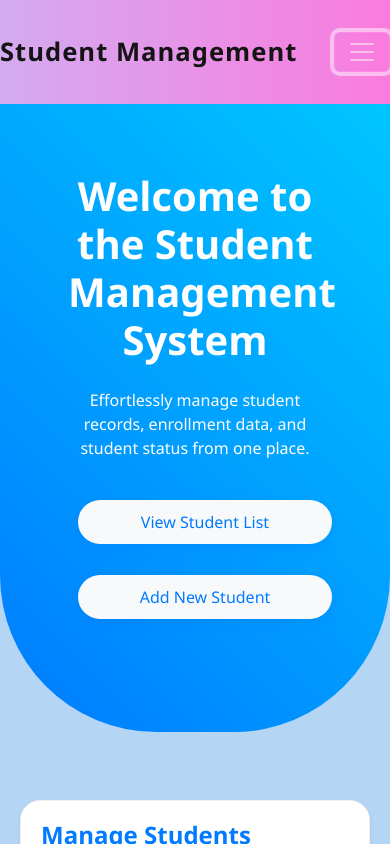
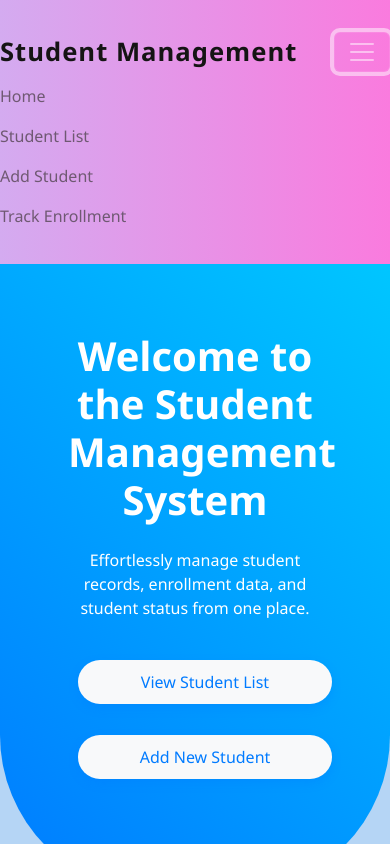
Before and after one commit to gopal1234561/student_management_system, a React (Create React App) app: page / in a window 390 px wide. Both pictures are taken after a click on the button "Open navigation menu". Shown: the top 844 px of the page. Built offline with nearby package versions, Linux system fonts and the light colour scheme; no server answers; a small style sheet from the web is missing.

Commit message:
Make mobile navigation React controlled

```diff
--- a/src/App.js
+++ b/src/App.js
@@ -1,4 +1,4 @@
-import React from 'react';
+import React, { useState } from 'react';
 import { BrowserRouter as Router, Route, Routes, Link } from 'react-router-dom';
 import { ToastContainer } from 'react-toastify';
 import 'react-toastify/dist/ReactToastify.css';
@@ -11,21 +11,32 @@ import 'bootstrap/dist/css/bootstrap.min.css';
 import './App.css';
 import Footer from './Footer';
 
-const App = () => (
+const App = () => {
+  const [isMenuOpen, setIsMenuOpen] = useState(false);
+  const closeMenu = () => setIsMenuOpen(false);
+
+  return (
     <Router>
       <div className="app">
         <nav className="navbar navbar-expand-lg navbar-dark bg-strong-purple">
           <div className="container">
-          <Link className="navbar-brand" to="/">Student Management</Link>
-          <button className="navbar-toggler" type="button" data-bs-toggle="collapse" data-bs-target="#navbarNav" aria-controls="navbarNav" aria-expanded="false" aria-label="Toggle navigation">
+            <Link className="navbar-brand" to="/" onClick={closeMenu}>Student Management</Link>
+            <button
+              className="navbar-toggler"
+              type="button"
+              aria-controls="navbarNav"
+              aria-expanded={isMenuOpen}
+              aria-label={isMenuOpen ? 'Close navigation menu' : 'Open navigation menu'}
+              onClick={() => setIsMenuOpen((open) => !open)}
+            >
               <span className="navbar-toggler-icon"></span>
             </button>
-          <div className="collapse navbar-collapse" id="navbarNav">
+            <div className={`collapse navbar-collapse${isMenuOpen ? ' show' : ''}`} id="navbarNav">
               <ul className="navbar-nav ms-auto">
-              <li className="nav-item"><Link className="nav-link" to="/">Home</Link></li>
-              <li className="nav-item"><Link className="nav-link" to="/students">Student List</Link></li>
-              <li className="nav-item"><Link className="nav-link" to="/add-student">Add Student</Link></li>
-              <li className="nav-item"><Link className="nav-link" to="/Enroll">Track Enrollment</Link></li>
+                <li className="nav-item"><Link className="nav-link" to="/" onClick={closeMenu}>Home</Link></li>
+                <li className="nav-item"><Link className="nav-link" to="/students" onClick={closeMenu}>Student List</Link></li>
+                <li className="nav-item"><Link className="nav-link" to="/add-student" onClick={closeMenu}>Add Student</Link></li>
+                <li className="nav-item"><Link className="nav-link" to="/Enroll" onClick={closeMenu}>Track Enrollment</Link></li>
               </ul>
             </div>
           </div>
@@ -42,5 +53,6 @@ const App = () => (
       </div>
     </Router>
   );
+};
 
 export default App;
```
Lines whose indentation alone changed are shown as unchanged.
